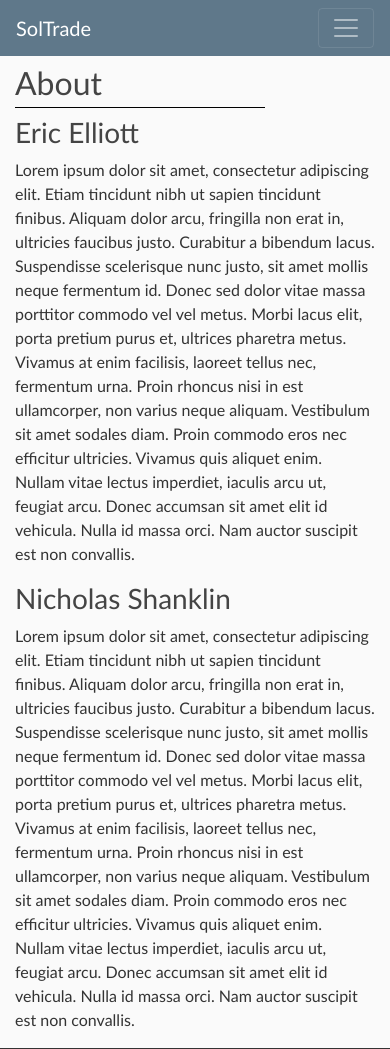
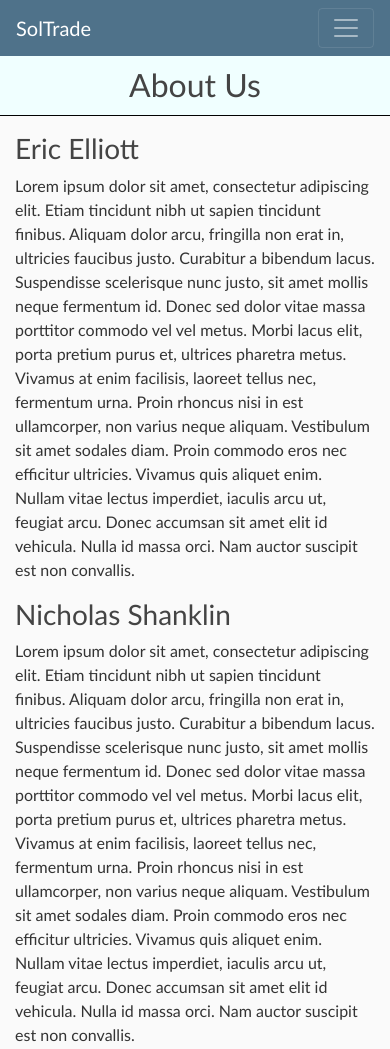
Before and after one commit to eric-elliott/energy-trade, a Flask app: page /about in a window 390 px wide. Shown: the top 1049 px of the page. Run offline with Flask 2, Linux system fonts and the light colour scheme; some libraries are stand-ins or nearby versions.

Commit message:
grid page additions

```diff
--- a/soltrade/routes.py
+++ b/soltrade/routes.py
@@ -94,4 +94,4 @@ def account():
 @app.route("/grid", methods=['GET', 'POST'])
 @login_required
 def grid():
-        return render_template('grid.html', title='Grid')
+        return render_template('grid.html', title= current_user.group.groupname + ' Grid')
--- a/soltrade/static/main.css
+++ b/soltrade/static/main.css
@@ -13,7 +13,7 @@ color: #444444;
 /* navbar settings */
 
 .bg-steel {
-background-color: #5f788a;
+background-color: #4f728a;
 }
 
 .site-header .navbar-nav .nav-link {
@@ -119,12 +119,28 @@ font-size: 2.5rem;
 /* styles for grid */
 
 .grid-header {
-    padding-top: 8px;
-    border-bottom: 1px solid #000000;
-    width: 250px;
-    padding-bottom: 5px;
+    height: 60px;
+    text-align: center;
+    display: table;
+    width: 100%;
+    background-color: azure;
+    border-bottom: 1px solid black;
 }
 
-.grid-info {
-    margin-bottom: 15px;
+.grid-header-text {
+    display:table-cell;
+    vertical-align: middle;
 }
+
+.username-cont {
+    height: 40px;
+    line-height: 40px;
+    vertical-align: middle;
+    border-top: 1px solid grey;
+    text-align: left;
+}
+
+.grid-pic {
+    height: 30px;
+    width: 30px;
+}
--- a/soltrade/templates/about.html
+++ b/soltrade/templates/about.html
@@ -1,7 +1,13 @@
 {% extends "layout.html" %}
 {% block content %}
-<div class="col-md-8">
-    <h2 class="about-header">About</h2>
+
+<div class="grid-header">
+    <h2 class="grid-header-text">About Us</h2>
+</div>
+
+<div class="container-fluid">
+<div class="row">
+<div class="col-md-8 mt-3">
     <h3>Eric Elliott</h3>
         <p>
             Lorem ipsum dolor sit amet, consectetur adipiscing elit.
@@ -29,4 +35,9 @@
             amet elit id vehicula. Nulla id massa orci. Nam auctor suscipit est non convallis.
         </p>
 </div>
+<div class="col-md-4">
+    <img class="img-fluid border border-dark mt-5" src="{{ url_for('static', filename='img/solar_about.jpg') }}">
+</div>
+</div>
+</div>
 {% endblock content %}
--- a/soltrade/templates/account.html
+++ b/soltrade/templates/account.html
@@ -12,7 +12,7 @@
 
 <div class="col-md-8">
 <div class="user-stats">
-    <h4 class="grid-header">User Information</h4>
+    <u><h4>User Information</h4></u>
     <div>total energy traded: {{current_user.total_energy_traded}} kW</div>
     <div>total money earned: ${{current_user.total_money_earned}}</div>
 </div>
--- a/soltrade/templates/layout.html
+++ b/soltrade/templates/layout.html
@@ -61,6 +61,6 @@
         <script src="{{ url_for('static', filename='lib/parallax/parallax.min.js') }}"></script>
 </body>
 <footer class="foot">
-SolTrade --- 2019
+SolTrade — 2019
 </footer>
 </html>
```
Also changed, not shown: soltrade/templates/grid.html (+33 -7 lines), soltrade/site.db, soltrade/static/img/profilepics/255c598606852871.jpg (added), soltrade/static/img/profilepics/508371e5bff6884c.jpg (added), soltrade/static/img/profilepics/993390f22e0a8891.jpg (added), soltrade/static/img/profilepics/a0168d8c955404d1.jpg (added), soltrade/static/img/profilepics/b117b532ba22e570.jpg (added), soltrade/static/img/profilepics/c619d71a4e6345d7.jpg (added), soltrade/static/img/solar_about_1.jpg (added), 2 other files.
